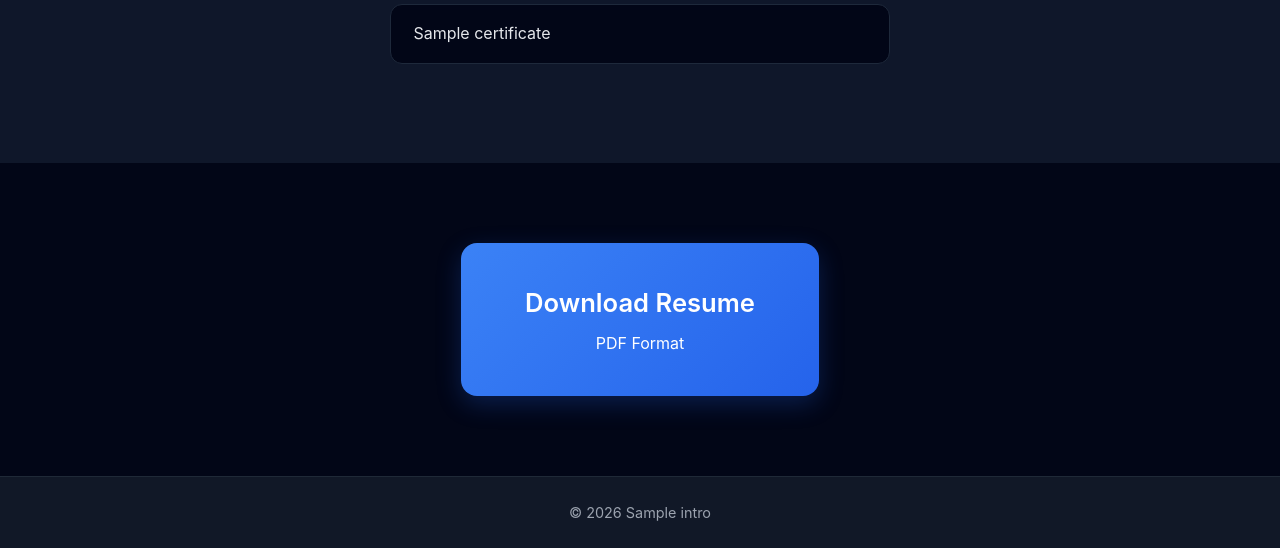
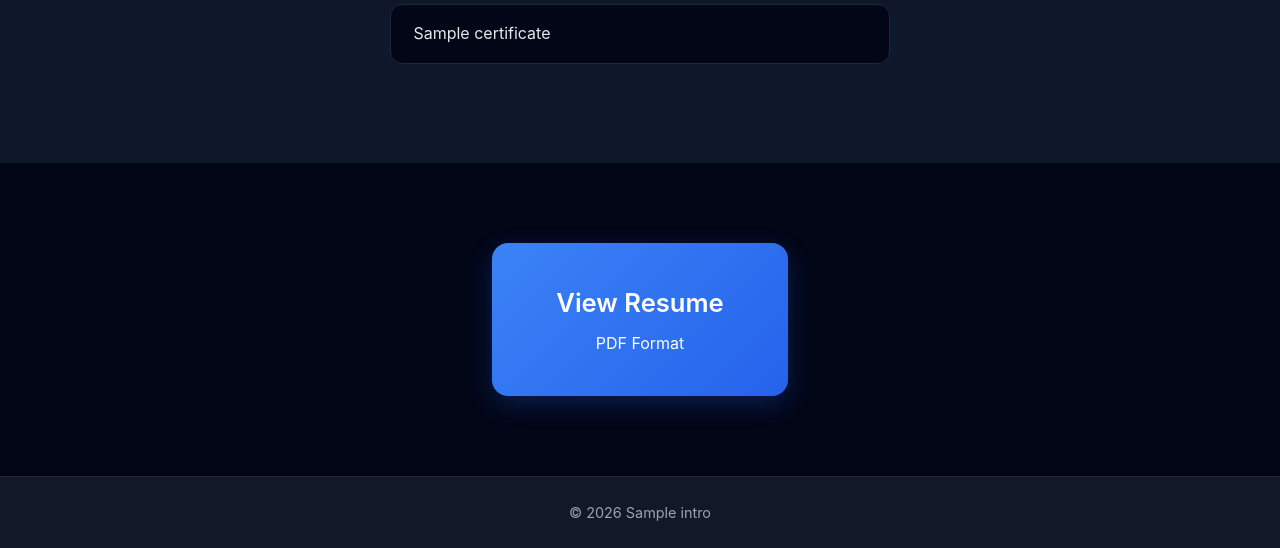
Before and after one commit to jeevithswarup/django-portfolio, a Django app: template My_portfolio/templates/My_portfolio/academics.html in a window 1280 px wide. Shown: the part 1369-1917 px from the top of the page. Run offline with Django 5.2, Linux system fonts and the light colour scheme; the template is opened without the code that fills it: most values are stand-ins (such as "Sample title", 1, 10 or a date in 2020).

Commit message:
Change in pdf view system

```diff
--- a/My_portfolio/templates/My_portfolio/academics.html
+++ b/My_portfolio/templates/My_portfolio/academics.html
@@ -117,8 +117,8 @@
 {% if intro.resume_pdf %}
 <section id="resume" class="section alt-section">
     <div class="container resume-center">
-        <a href="{{ intro.resume_pdf.url }}" class="resume-card" download>
-            <h3>Download Resume</h3>
+       <a href="{{ intro.resume_pdf.url }}" class="resume-card" target="_blank">
+            <h3>View Resume</h3>
             <p>PDF Format</p>
         </a>
     </div>
```
